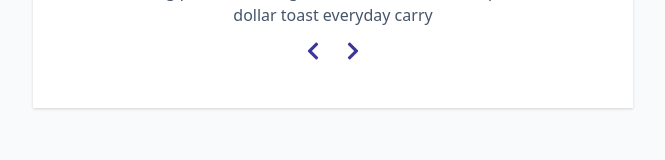
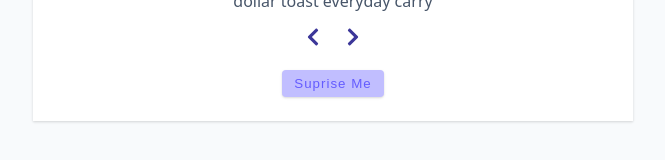
Before and after one commit to sun-n-y/reviewsApp, a React (Vite) app: page / in a window 1280 px wide. Shown: the part 509-669 px from the top of the page, without its empty margins (307-972 px from the left). Built offline with nearby package versions, Linux system fonts and the light colour scheme.

Commit message:
add logic for random number

```diff
--- a/src/App.jsx
+++ b/src/App.jsx
@@ -24,6 +24,12 @@
     });
   };
 
+  const randomPerson = () => {
+    setIndex(() => {
+      return Math.floor(Math.random() * people.length);
+    });
+  };
+
   return (
     <main>
       <article className="review">
@@ -44,6 +50,9 @@
             <FaChevronRight />
           </button>
         </div>
+        <button className="btn btn-hipster" onClick={randomPerson}>
+          suprise me
+        </button>
       </article>
     </main>
   );
```
